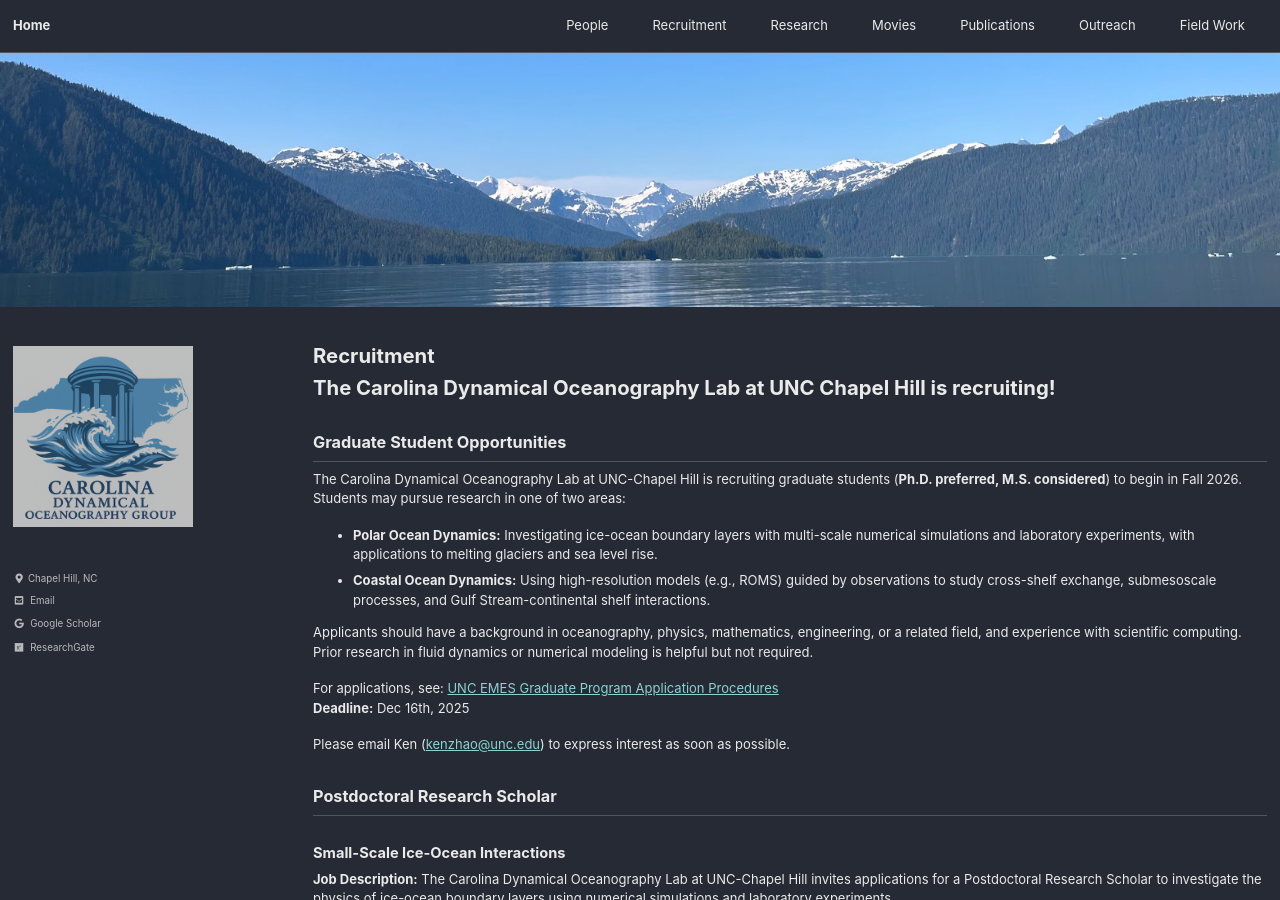
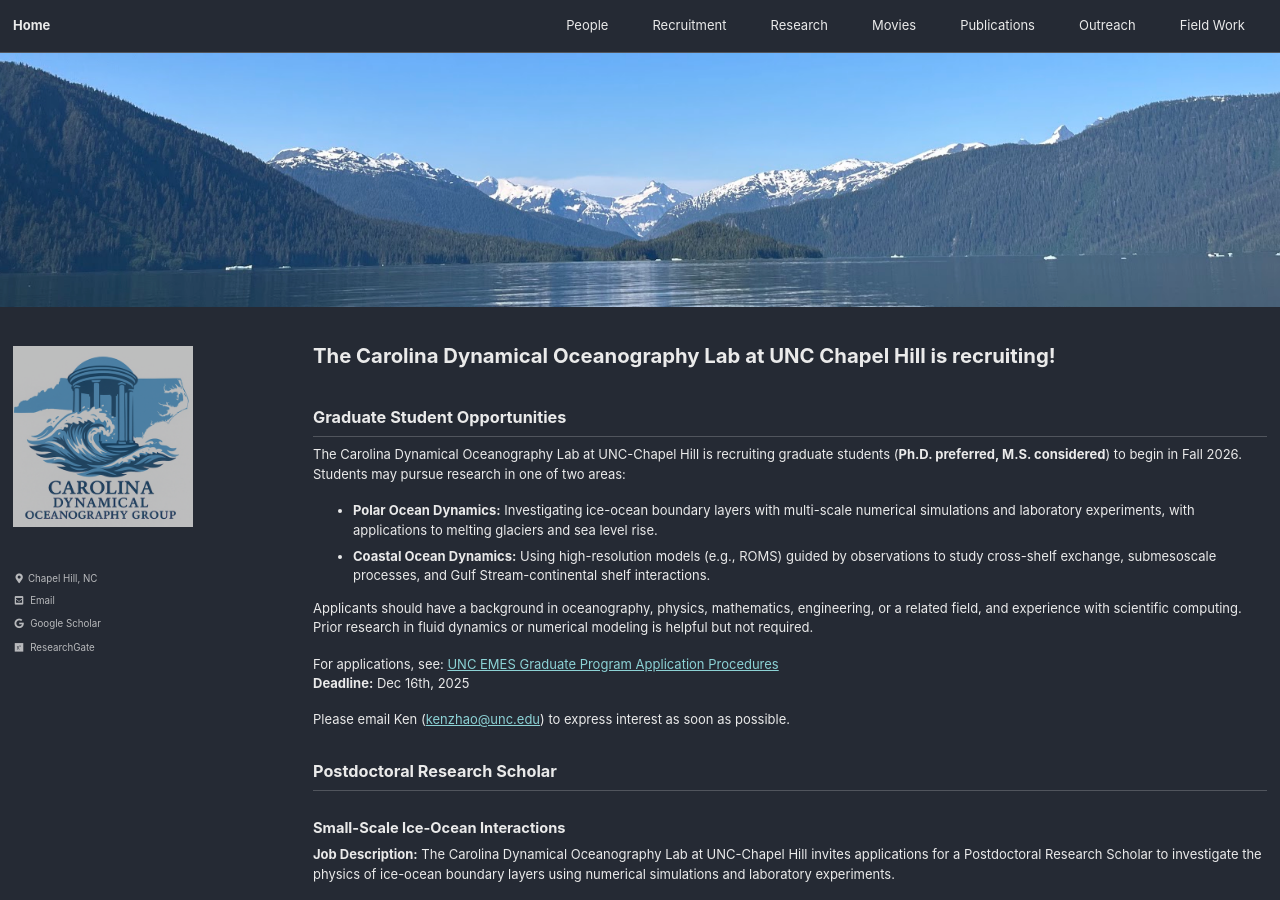
Before and after one commit to unc-ocean-dynamics/unc-ocean-dynamics.github.io, a Jekyll site: the page built from _pages/recruitment.md, in a window 1280 px wide and 900 px high. Built offline with Jekyll 4.4.1, drawn with Linux system fonts in a browser that asks for light colours; cached includes are drawn as plain includes.

Commit message:
Update recruitment.md

```diff
--- a/_pages/recruitment.md
+++ b/_pages/recruitment.md
@@ -1,12 +1,9 @@
 ---
-title: Recruitment
+title: The Carolina Dynamical Oceanography Lab at UNC Chapel Hill is recruiting!
 header:
   image: /assets/images/Banner.png
 permalink: /recruitment/
 ---
-
-  <h1>The Carolina Dynamical Oceanography Lab at UNC Chapel Hill is recruiting!</h1>
-
 
   <h2>Graduate Student Opportunities</h2>
   <div class="ad-block">
```
